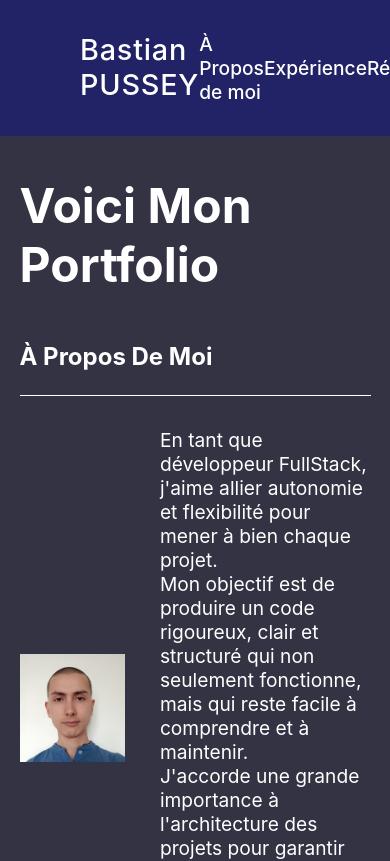
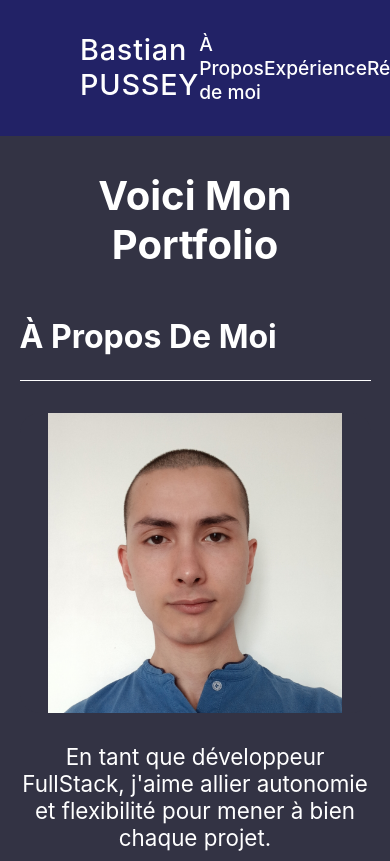
Before and after one commit to BastianGH/Portfolio, a React (Create React App) app in the folder frontend/: page / in a window 390 px wide. Shown: the top 861 px of the page. Built offline with nearby package versions, Linux system fonts and the light colour scheme.

Commit message:
responsive home

```diff
--- a/frontend/src/pages/Home/home.css
+++ b/frontend/src/pages/Home/home.css
@@ -71,3 +71,46 @@ section:nth-child(n + 4) .section-description {
   font-size: 1.2em;
   font-weight: bold;
 }
+
+@media screen and (max-width: 1000px) {
+  .section-subcontainer,
+  section:nth-child(2n + 1) .section-subcontainer {
+    flex-direction: column;
+    align-items: center;
+    gap: 50px;
+  }
+  .section-subcontainer img,
+  section:nth-child(-n + 3) img,
+  section:nth-child(n + 4) img {
+    max-width: 100%;
+    height: 300px;
+  }
+  .section-description {
+    justify-content: initial;
+    gap: 25px;
+  }
+  section:nth-child(-n + 3) .section-description,
+  section:nth-child(n + 4) .section-description {
+    max-width: 100%;
+  }
+}
+
+@media screen and (max-width: 480px) {
+  h1 {
+    text-align: center;
+    font-size: 2.5rem;
+  }
+  .section-subcontainer,
+  section:nth-child(2n + 1) .section-subcontainer,
+  .section-description {
+    gap: 30px;
+    text-align: center;
+  }
+  h2 {
+    font-size: 2rem;
+  }
+  .section-description p,
+  .section-description a {
+    font-size: 1.4rem;
+  }
+}
```
